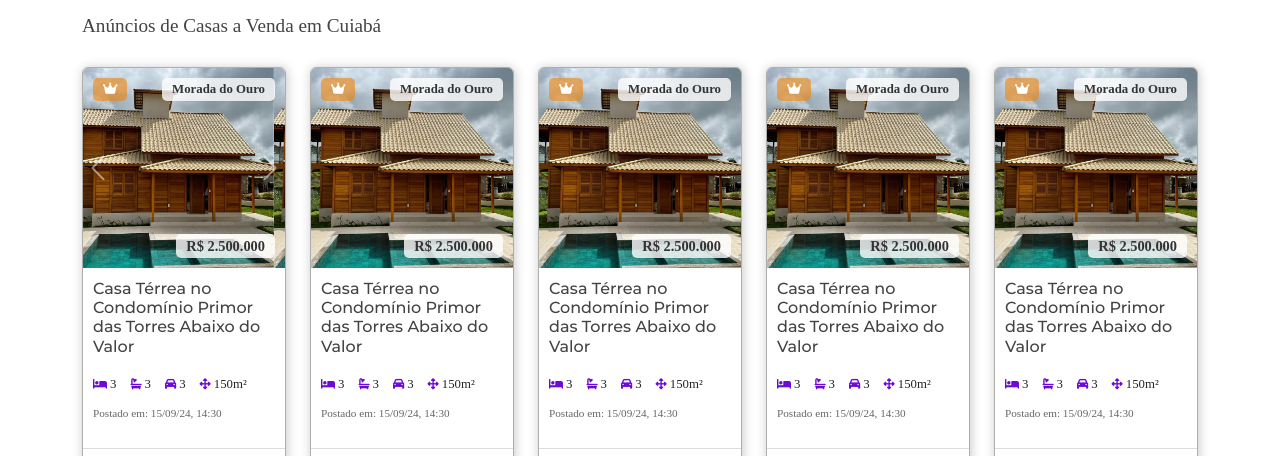
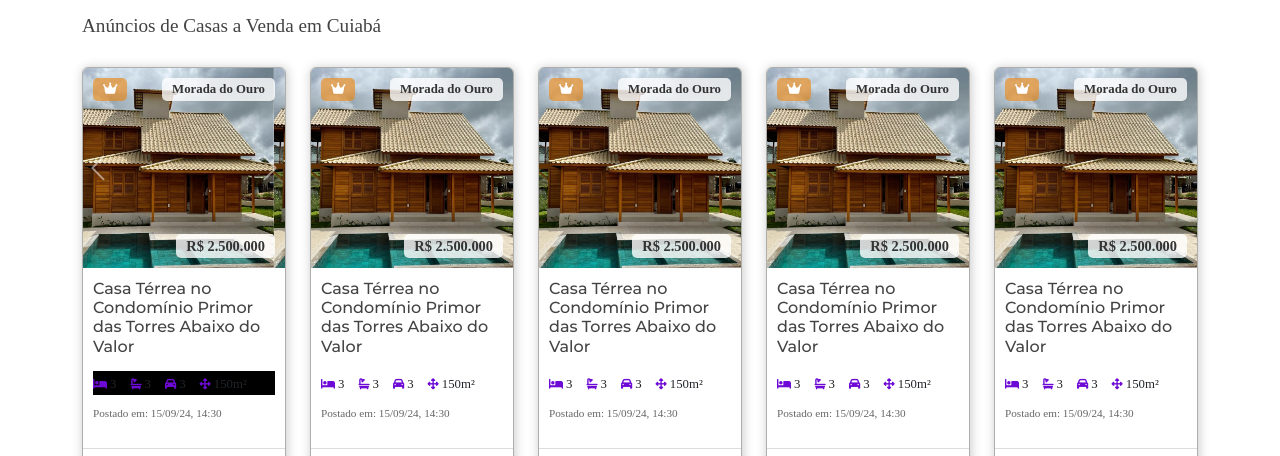
Before and after one commit to 5P3C14L15T/casaavendacuiaba, a plain HTML site: page index.html in a window 1280 px wide. Shown: the part 101-557 px from the top of the page. Drawn offline with nearby package versions, Linux system fonts and the light colour scheme; a web font is replaced by a local one.

Commit message:
testes ux

```diff
--- a/index.html
+++ b/index.html
@@ -102,7 +102,7 @@
         Casa Térrea no Condomínio Primor das Torres Abaixo do Valor
       </h5>
       <!-- Ícones para detalhes da propriedade -->
-      <div class="property-icons">
+      <div class="property-icons bg-black">
         <i class="fas fa-bed"></i><span>3</span>
         <i class="fas fa-bath"></i><span>3</span>
         <i class="fas fa-car"></i><span>3</span>
```
